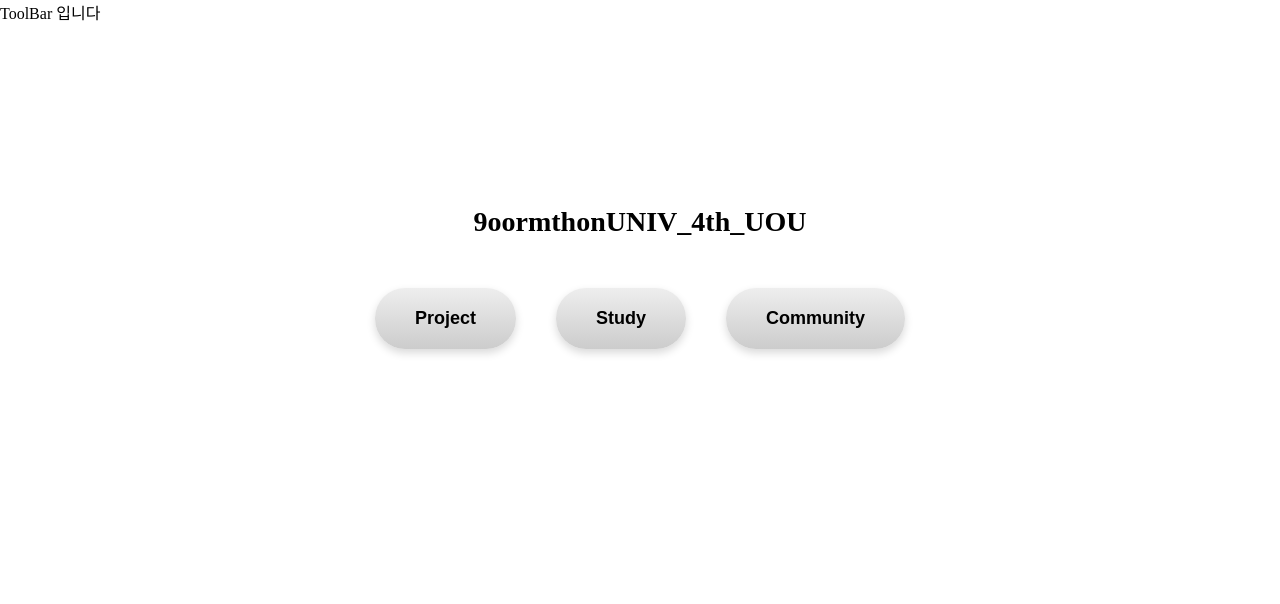
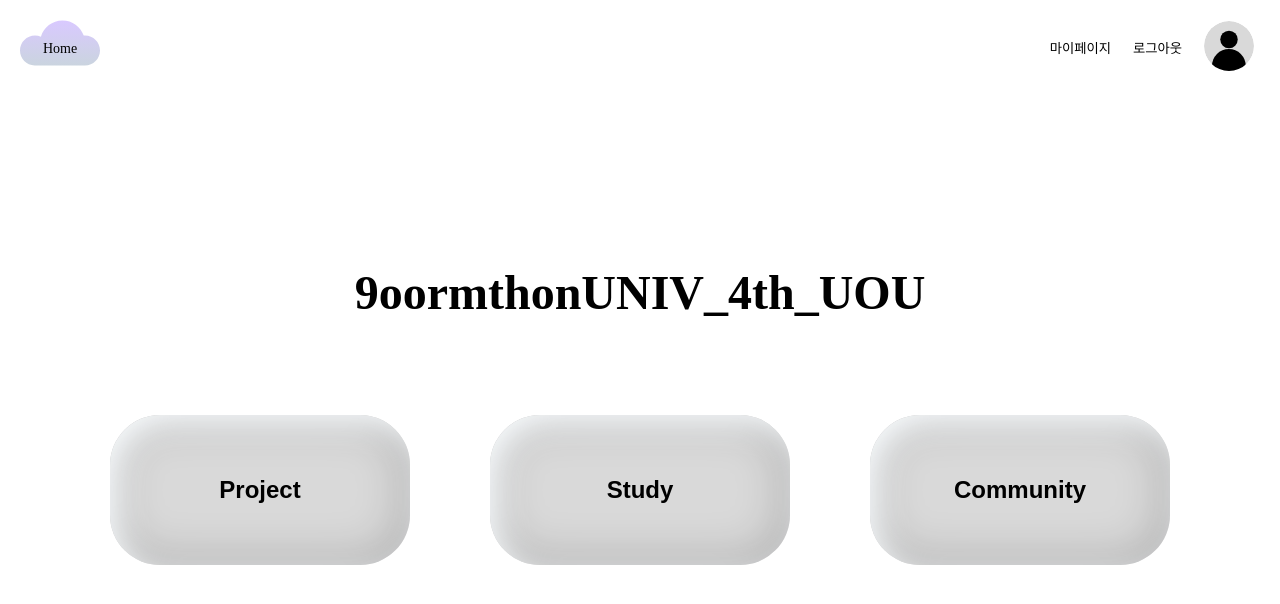
Before and after one commit to Do-heewan/GoormUniv-KakaoLogin, a React (Vite) app in the folder frontend/: page /logined in a window 1280 px wide. Shown: the top 604 px of the page. Built offline with nearby package versions, Linux system fonts and the light colour scheme; no server answers.

Commit message:
로그아웃 페이지 구현

```diff
--- /dev/null
+++ b/frontend/asset/svg/Logo.jsx
@@ -0,0 +1,37 @@
+import { useNavigate } from 'react-router-dom';
+
+export default function Logo() {
+  const navigate = useNavigate();
+
+  return (
+    <svg
+      onClick={() => {
+        navigate('/logined');
+      }}
+      style={{ cursor: 'pointer ' }}
+      xmlns="http://www.w3.org/2000/svg"
+      width="80"
+      height="46"
+      viewBox="0 0 80 46"
+      fill="none"
+    >
+      <mask id="path-1-inside-1_219_13" fill="white">
+        <path d="M42.5 0.5C52.3161 0.5 60.6623 6.78657 63.7363 15.5527C64.153 15.518 64.5744 15.5 65 15.5C73.2843 15.5 80 22.2157 80 30.5C80 38.7843 73.2843 45.5 65 45.5H15L14.6133 45.4951C6.50774 45.29 0 38.655 0 30.5C0 22.2157 6.71573 15.5 15 15.5C17.0922 15.5 19.0844 15.9284 20.8936 16.7021C23.6175 7.34101 32.2597 0.5 42.5 0.5Z" />
+      </mask>
+      <path
+        d="M42.5 0.5C52.3161 0.5 60.6623 6.78657 63.7363 15.5527C64.153 15.518 64.5744 15.5 65 15.5C73.2843 15.5 80 22.2157 80 30.5C80 38.7843 73.2843 45.5 65 45.5H15L14.6133 45.4951C6.50774 45.29 0 38.655 0 30.5C0 22.2157 6.71573 15.5 15 15.5C17.0922 15.5 19.0844 15.9284 20.8936 16.7021C23.6175 7.34101 32.2597 0.5 42.5 0.5Z"
+        fill="url(#paint0_linear_219_13)"
+      />
+      <path d="..." fill="black" fillOpacity="0.05" mask="url(#path-1-inside-1_219_13)" />
+      <text x="40" y="33" textAnchor="middle" fontSize="14" fill="black" fontWeight="500">
+        Home
+      </text>
+      <defs>
+        <linearGradient id="paint0_linear_219_13" x1="40" y1="0.5" x2="40" y2="45.5" gradientUnits="userSpaceOnUse">
+          <stop stopColor="#D9C9FF" />
+          <stop offset="1" stopColor="#CAD4DF" />
+        </linearGradient>
+      </defs>
+    </svg>
+  );
+}
--- /dev/null
+++ b/frontend/asset/svg/ProfileImg.jsx
@@ -0,0 +1,22 @@
+export default function ProfileImg() {
+  return (
+    <svg xmlns="http://www.w3.org/2000/svg" width="50" height="50" viewBox="0 0 50 50" fill="none">
+      <mask
+        id="mask0_219_6"
+        style={{ maskType: 'alpha' }}
+        maskUnits="userSpaceOnUse"
+        x="0"
+        y="0"
+        width="50"
+        height="50"
+      >
+        <circle cx="25" cy="25" r="25" fill="#F7FAFC" />
+      </mask>
+      <g mask="url(#mask0_219_6)">
+        <circle cx="25" cy="25" r="25" fill="#D9D9D9" />
+        <circle cx="25" cy="18.5" r="8.75" fill="black" />
+        <circle cx="24.875" cy="44.875" r="16.875" fill="black" />
+      </g>
+    </svg>
+  );
+}
--- a/frontend/src/layout/MainLayout.jsx
+++ b/frontend/src/layout/MainLayout.jsx
@@ -1,5 +1,7 @@
 import { Outlet, useNavigate } from 'react-router-dom';
 import styled from 'styled-components';
+import Logo from '../../asset/svg/logo';
+import ProfileImg from '../../asset/svg/ProfileImg';
 
 const MainLayout = () => {
   const navigate = useNavigate();
@@ -17,16 +19,41 @@ export default MainLayout;
 const Wrapper = styled.div`
   display: flex;
   flex-direction: column;
+  height: 100vh;
 `;
 
 const ToolBar = () => {
   return (
     <>
-      <div>ToolBar 입니다</div>
+      <ContentWrapper>
+        <Logo />
+        <ButtonBox>
+          <StyledButton>마이페이지</StyledButton>
+          <StyledButton>로그아웃</StyledButton>
+          <StyledButton>
+            <ProfileImg />
+          </StyledButton>
+        </ButtonBox>
+      </ContentWrapper>
     </>
   );
 };
 
-const NavItem = styled.div`
+const ContentWrapper = styled.div`
+  padding: 20px;
+  display: flex;
+  justify-content: space-between;
+`;
+
+const ButtonBox = styled.div`
+  display: flex;
+  align-items: center;
+  gap: 10px;
+`;
+
+const StyledButton = styled.button`
+  border: none;
+  background-color: white;
   cursor: pointer;
+  height: fit-content;
 `;
--- a/frontend/src/page/ForgetPage.jsx
+++ b/frontend/src/page/ForgetPage.jsx
@@ -1,7 +1,7 @@
 import React from 'react';
 
 const ForgetPage = () => {
-  return <div>forget 페이지 입니다.</div>;
+  return <div>ForgetPage</div>;
 };
 
 export default ForgetPage;
--- a/frontend/src/page/LoginSuccess.jsx
+++ b/frontend/src/page/LoginSuccess.jsx
@@ -1,89 +1,66 @@
 import React from 'react';
+import { useNavigate } from 'react-router-dom';
 import styled from 'styled-components';
-import { useNavigate } from 'react-router-dom';
 
-export const Wrapper = styled.div`
-  display: flex;
-  flex-direction: column;
-  align-items: center;
-  padding: 2rem;
-  height: 100vh;
-  background-color: #ffffff;
-`;
-
-export const TopBar = styled.div`
-  width: 100%;
-  display: flex;
-  justify-content: space-between;
-  align-items: center;
-`;
-
-export const HomeBadge = styled.div`
-  background: #e5e1f9;
-  color: #666;
-  padding: 5px 10px;
-  border-radius: 20px;
-  font-size: 12px;
-  font-weight: 500;
-`;
-
-export const RightMenu = styled.div`
-  display: flex;
-  align-items: center;
-  gap: 15px;
-`;
-
-export const MenuItem = styled.div`
-  font-size: 12px;
-  color: #222;
-  cursor: pointer;
-`;
-
-export const UserIcon = styled.div`
-  font-size: 20px;
-`;
-
-export const Title = styled.h1`
-  margin-top: 150px;
-  font-size: 28px;
-  font-weight: 800;
-`;
-
-export const ButtonContainer = styled.div`
-  margin-top: 50px;
-  display: flex;
-  gap: 40px;
-`;
-
-export const NavButton = styled.button`
-  padding: 20px 40px;
-  font-size: 18px;
-  font-weight: 600;
-  border: none;
-  border-radius: 30px;
-  background: linear-gradient(to bottom, #eee, #ccc);
-  box-shadow: 0 4px 8px rgba(0, 0, 0, 0.15);
-  cursor: pointer;
-
-  &:hover {
-    background: linear-gradient(to bottom, #ddd, #bbb);
-  }
-`;
-
-const Home = () => {
+const LoginSuccess = () => {
   const navigate = useNavigate();
-
   return (
     <Wrapper>
-      <Title>9oormthonUNIV_4th_UOU</Title>
-
-      <ButtonContainer>
-        <NavButton onClick={() => navigate('/project')}>Project</NavButton>
-        <NavButton onClick={() => navigate('/study')}>Study</NavButton>
-        <NavButton onClick={() => navigate('/community')}>Community</NavButton>
-      </ButtonContainer>
+      <StyledTitle>9oormthonUNIV_4th_UOU</StyledTitle>
+      <FlexButtonBox>
+        <GreyButton onClick={() => navigate('/project')}>Project</GreyButton>
+        <GreyButton onClick={() => navigate('/study')}>Study</GreyButton>
+        <GreyButton onClick={() => navigate('/community')}>Community</GreyButton>
+      </FlexButtonBox>
     </Wrapper>
   );
 };
 
-export default Home;
+export default LoginSuccess;
+
+const Wrapper = styled.div`
+  height: 100%;
+  display: flex;
+  flex-direction: column;
+  justify-content: center;
+  align-items: center;
+  gap: 60px;
+`;
+
+const StyledTitle = styled.p`
+  color: #000;
+  text-align: center;
+  font-feature-settings: 'dlig' on;
+  font-family: Pretendard;
+  font-size: 48px;
+  font-style: normal;
+  font-weight: 900;
+  line-height: 24px;
+`;
+
+const FlexButtonBox = styled.div`
+  display: flex;
+  padding: 50px;
+  flex-direction: row;
+  justify-content: center;
+  align-items: center;
+  gap: 80px;
+
+  flex-wrap: wrap;
+`;
+
+const GreyButton = styled.button`
+  width: 300px;
+  height: 150px;
+  border: none;
+  border-radius: 50px;
+  background: #d9d9d9;
+  box-shadow: 10px 10px 30px 0px #f7fafc inset, 0px 0px 50px 0px rgba(0, 0, 0, 0.25) inset;
+  transition: all 0.5s ease;
+  cursor: pointer;
+  font-size: 24px;
+  font-weight: bold;
+  &:hover {
+    background: #d9d9ff;
+  }
+`;
--- a/frontend/src/page/Redirection.jsx
+++ b/frontend/src/page/Redirection.jsx
@@ -17,7 +17,7 @@ const Redirection = () => {
       // 토큰을 받아서 localStorage같은 곳에 저장하는 코드를 여기에 쓴다.
       localStorage.setItem('name', r.data.user_name);
 
-      navigate('/good');
+      navigate('/logined');
     });
   }, []);
 
```
Also changed, not shown: frontend/asset/image/MainIcon.svg (added).
